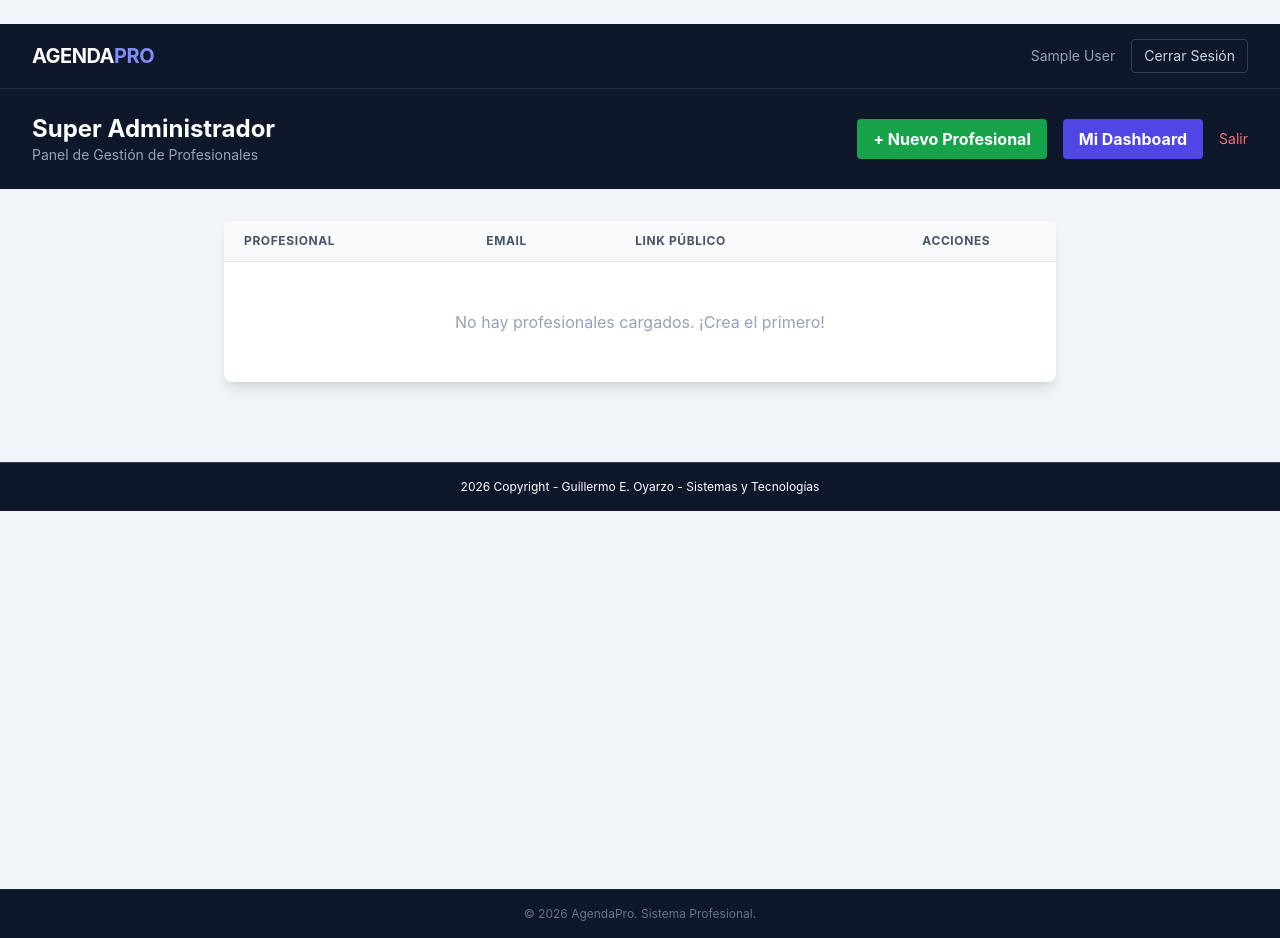
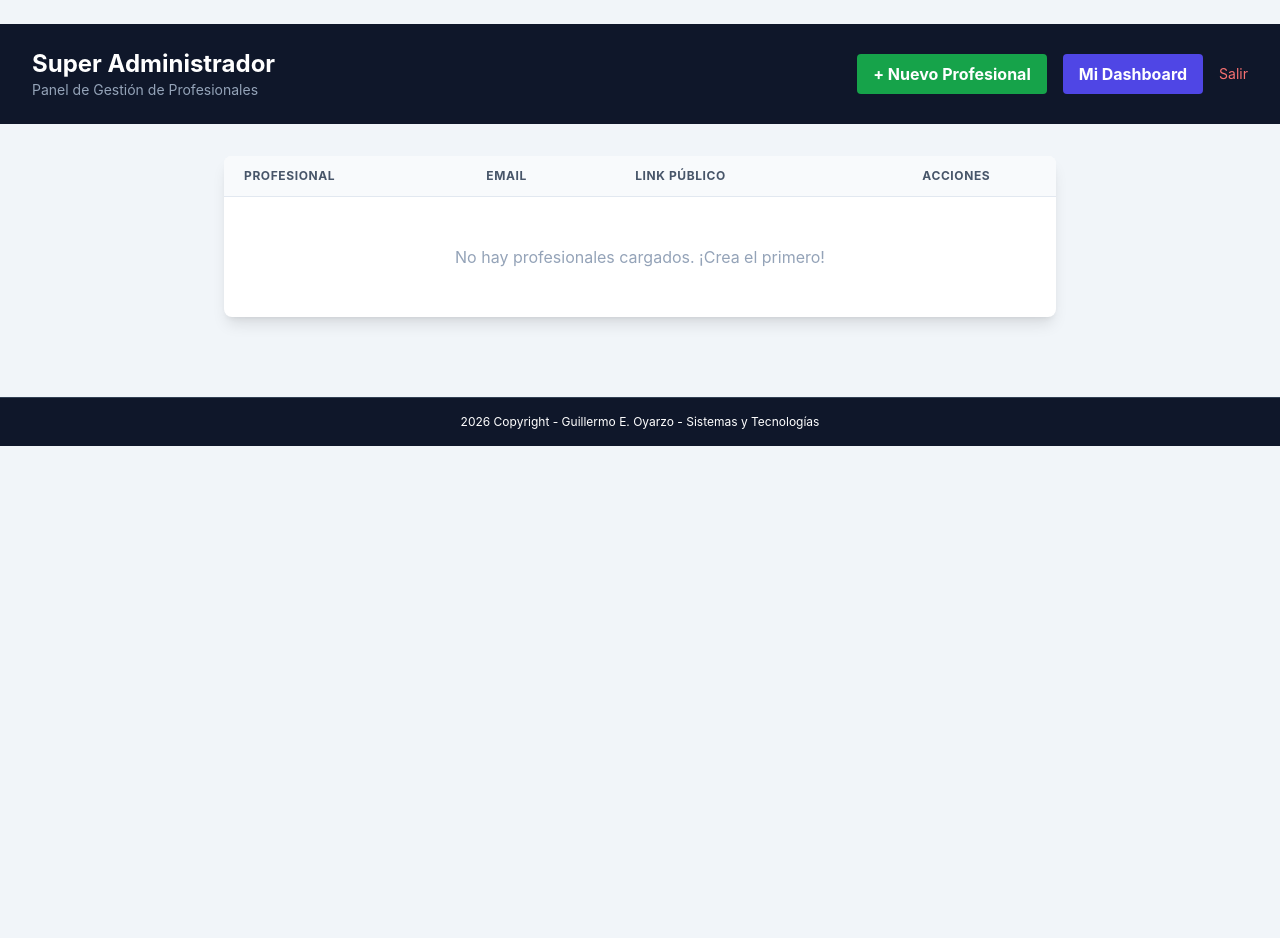
Before and after one commit to guille001-star/AgendaPro, a Flask app: page /super-admin in a window 1280 px wide. After the commit the page ends 446 px from the top, so only its background shows below. Run offline with Flask 3, Linux system fonts and the light colour scheme; the visitor is signed in with stand-in values (Sample User, id 1); data comes from the database, SQL or seed files in the repository; some libraries are stand-ins or nearby versions.

Commit message:
Style: Limpieza de marcas, enfoque en el profesional

```diff
--- a/app/templates/base.html
+++ b/app/templates/base.html
@@ -1,54 +1,16 @@
 <!DOCTYPE html>
-<html lang="es">
+<html lang="es" class="h-full">
 <head>
     <meta charset="UTF-8">
     <meta name="viewport" content="width=device-width, initial-scale=1.0">
-    <title>AgendaPro | Sistema de Gestión</title>
+    <title>{% block title %}Agenda{% endblock %}</title>
     <script src="https://cdn.tailwindcss.com"></script>
+    <link rel="stylesheet" href="https://cdnjs.cloudflare.com/ajax/libs/font-awesome/6.4.0/css/all.min.css">
     <style>
-        body { font-family: 'Inter', system-ui, -apple-system, sans-serif; }
-        .font-mono { font-family: 'SF Mono', 'Roboto Mono', monospace; }
+        body { font-family: 'Inter', system-ui, sans-serif; }
     </style>
 </head>
-<body class="bg-slate-100 min-h-screen flex flex-col">
-
-    <nav class="bg-slate-900 border-b border-slate-800 shadow-sm">
-        <div class="max-w-7xl mx-auto px-4 sm:px-6 lg:px-8">
-            <div class="flex justify-between h-16">
-                <div class="flex items-center">
-                    <span class="text-white text-xl font-bold tracking-tight">AGENDA<span class="text-indigo-400">PRO</span></span>
-                </div>
-                <div class="flex items-center space-x-4">
-                    {% if current_user.is_authenticated %}
-                        <span class="text-slate-400 text-sm hidden sm:inline">{{ current_user.name }}</span>
-                        <a href="{{ url_for('auth.logout') }}" class="text-slate-300 hover:text-white border border-slate-700 px-3 py-1.5 rounded text-sm transition">Cerrar Sesión</a>
-                    {% else %}
-                        <a href="{{ url_for('auth.login') }}" class="bg-indigo-600 text-white px-4 py-2 rounded text-sm font-medium hover:bg-indigo-700 transition">Ingresar</a>
-                    {% endif %}
-                </div>
-            </div>
-        </div>
-    </nav>
-
-    <main class="flex-grow">
-        {% with messages = get_flashed_messages() %}
-            {% if messages %}
-                <div class="max-w-7xl mx-auto mt-4 px-4 sm:px-6 lg:px-8">
-                    {% for message in messages %}
-                        <div class="bg-slate-800 text-white p-3 rounded border-l-4 border-indigo-500 shadow-sm text-sm" role="alert">
-                            {{ message }}
-                        </div>
-                    {% endfor %}
-                </div>
-            {% endif %}
-        {% endwith %}
-
-        {% block content %}{% endblock %}
-    </main>
-
-    <footer class="bg-slate-900 text-center py-4 text-slate-500 text-xs border-t border-slate-800">
-        &copy; {{ now.year }} AgendaPro. Sistema Profesional.
-    </footer>
-
+<body class="bg-slate-100 h-full">
+    {% block content %}{% endblock %}
 </body>
 </html>
```
Also changed, not shown: app/templates/public/agenda.html (+4 -3 lines).
